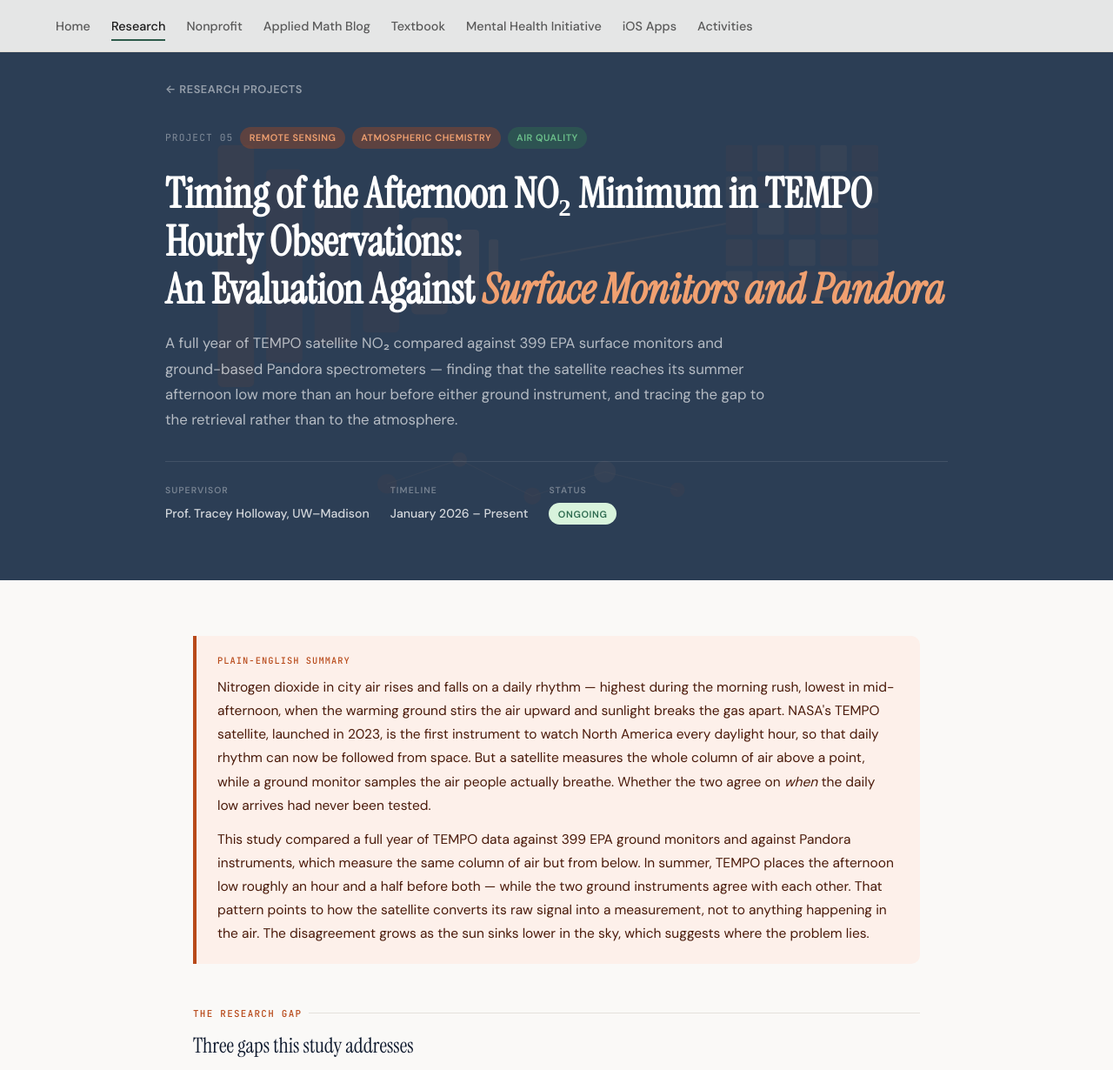
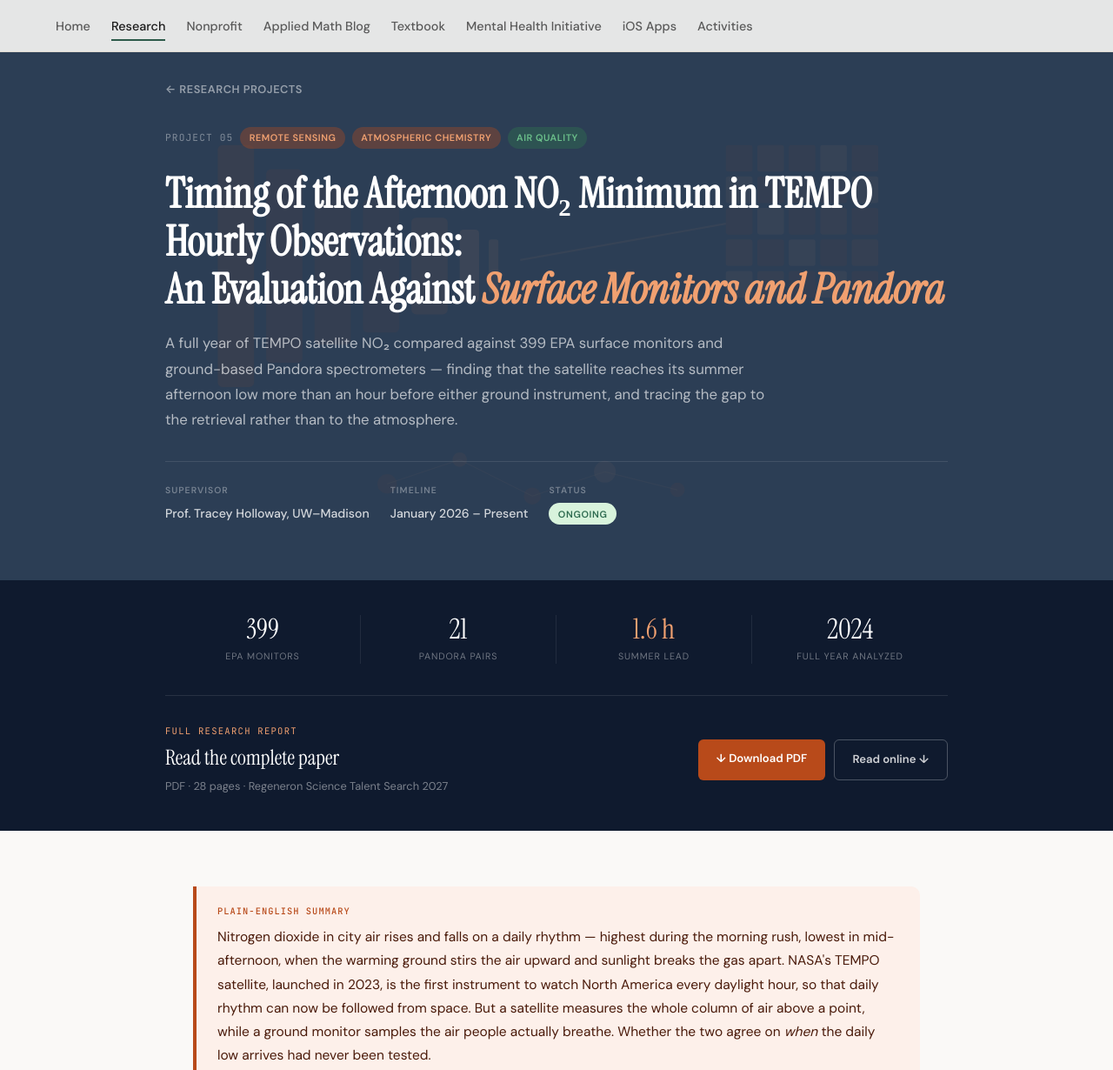
Before and after one commit to sdagam/sanjaydagam.github.io, a plain HTML site: page research/research-05.html in a window 1280 px wide. Shown: the top 1230 px of the page at 87% size. Drawn offline with Linux system fonts and the light colour scheme.

Commit message:
sts report

```diff
--- a/research/research-05.html
+++ b/research/research-05.html
@@ -103,6 +103,48 @@
         .opp-num { font-family: 'Instrument Serif', serif; font-size: 2rem; color: #fff; line-height: 1; display: block; }
         .opp-num em { font-style: normal; color: #F0A070; }
         .opp-lbl { font-size: 0.67rem; color: rgba(255,255,255,0.4); text-transform: uppercase; letter-spacing: 0.08em; display: block; margin-top: 0.35rem; }
+
+        /* ── PAPER CTA (inside opportunity band) ── */
+        .opp-divider { max-width: 900px; margin: 2.25rem auto 0; border-top: 1px solid rgba(255,255,255,0.1); }
+        .paper-cta {
+            max-width: 900px; margin: 0 auto; padding-top: 2rem;
+            display: flex; flex-wrap: wrap; align-items: center;
+            justify-content: space-between; gap: 1.25rem;
+        }
+        .paper-cta-text { flex: 1 1 300px; }
+        .paper-cta-label {
+            font-family: 'JetBrains Mono', monospace;
+            font-size: 0.66rem; text-transform: uppercase; letter-spacing: 0.12em;
+            color: #F0A070; display: block; margin-bottom: 0.4rem;
+        }
+        .paper-cta-title { font-family: 'Instrument Serif', serif; font-size: 1.5rem; color: #fff; line-height: 1.25; }
+        .paper-cta-meta { font-size: 0.8rem; color: rgba(255,255,255,0.45); margin-top: 0.4rem; }
+        .paper-btns { display: flex; flex-wrap: wrap; gap: 0.6rem; }
+        .paper-btn {
+            display: inline-block; font-size: 0.82rem; font-weight: 600;
+            padding: 0.7rem 1.3rem; border-radius: 6px; text-decoration: none;
+            transition: background 0.2s, border-color 0.2s, color 0.2s; white-space: nowrap;
+        }
+        .paper-btn-solid { background: var(--ml); color: #fff; }
+        .paper-btn-solid:hover { background: var(--ml-mid); }
+        .paper-btn-ghost { background: transparent; color: rgba(255,255,255,0.8); border: 1px solid rgba(255,255,255,0.25); }
+        .paper-btn-ghost:hover { border-color: #F0A070; color: #F0A070; }
+
+        /* ── INLINE PDF VIEWER ── */
+        .paper-viewer { border: 1px solid var(--border); border-radius: 10px; overflow: hidden; background: var(--bg-alt); }
+        .paper-viewer-top {
+            display: flex; flex-wrap: wrap; align-items: center; justify-content: space-between;
+            gap: 0.75rem; padding: 0.85rem 1.1rem; border-bottom: 1px solid var(--border); background: var(--bg-card);
+        }
+        .paper-viewer-name { font-size: 0.82rem; color: var(--muted); }
+        .paper-viewer-top .paper-btn { font-size: 0.75rem; padding: 0.5rem 1rem; }
+        .paper-iframe { width: 100%; height: 680px; border: 0; display: block; background: #fff; }
+        .paper-fallback { padding: 1rem; text-align: center; font-size: 0.82rem; color: var(--muted); }
+        .paper-fallback a { color: var(--ml); font-weight: 600; text-decoration: underline; }
+        @media (max-width: 640px) {
+            .paper-iframe { height: 460px; }
+            .paper-cta { flex-direction: column; align-items: flex-start; }
+        }
 
         /* ── BODY ── */
         .proj-body {
@@ -402,6 +444,26 @@
     </header>
 
     <!-- OPPORTUNITY BAND -->
+    <section class="opp-band">
+        <div class="opp-inner">
+            <div class="opp-item"><span class="opp-num">399</span><span class="opp-lbl">EPA monitors</span></div>
+            <div class="opp-item"><span class="opp-num">21</span><span class="opp-lbl">Pandora pairs</span></div>
+            <div class="opp-item"><span class="opp-num"><em>1.6 h</em></span><span class="opp-lbl">Summer lead</span></div>
+            <div class="opp-item"><span class="opp-num">2024</span><span class="opp-lbl">Full year analyzed</span></div>
+        </div>
+        <div class="opp-divider"></div>
+        <div class="paper-cta">
+            <div class="paper-cta-text">
+                <span class="paper-cta-label">Full Research Report</span>
+                <div class="paper-cta-title">Read the complete paper</div>
+                <div class="paper-cta-meta">PDF &middot; 28 pages &middot; Regeneron Science Talent Search 2027</div>
+            </div>
+            <div class="paper-btns">
+                <a href="/assets/dagam-2026-tempo-no2-afternoon-minimum.pdf" download class="paper-btn paper-btn-solid">&#8595; Download PDF</a>
+                <a href="#paper" class="paper-btn paper-btn-ghost">Read online &#8595;</a>
+            </div>
+        </div>
+    </section>
 
     <!-- BODY -->
     <div class="proj-body">
@@ -625,6 +687,22 @@
 
 
 
+            <!-- Full paper -->
+            <div class="proj-section" id="paper">
+                <div class="proj-section-label">Full Paper</div>
+                <h2>Read the research report</h2>
+                <div class="paper-viewer">
+                    <div class="paper-viewer-top">
+                        <span class="paper-viewer-name">Timing of the Afternoon NO&#8322; Minimum in TEMPO Hourly Observations &middot; 28 pages</span>
+                        <a href="/assets/dagam-2026-tempo-no2-afternoon-minimum.pdf" download class="paper-btn paper-btn-solid">&#8595; Download PDF</a>
+                    </div>
+                    <iframe class="paper-iframe" src="/assets/dagam-2026-tempo-no2-afternoon-minimum.pdf#view=FitH" title="Timing of the Afternoon NO2 Minimum in TEMPO Hourly Observations - research report by Sanjay Dagam" loading="lazy"></iframe>
+                    <div class="paper-fallback">
+                        Viewer not loading? <a href="/assets/dagam-2026-tempo-no2-afternoon-minimum.pdf" download>Download the PDF</a> instead.
+                    </div>
+                </div>
+            </div>
+
         </main>
 
 
```
Also changed, not shown: research.html (+1 -1 lines), 1 other file.
